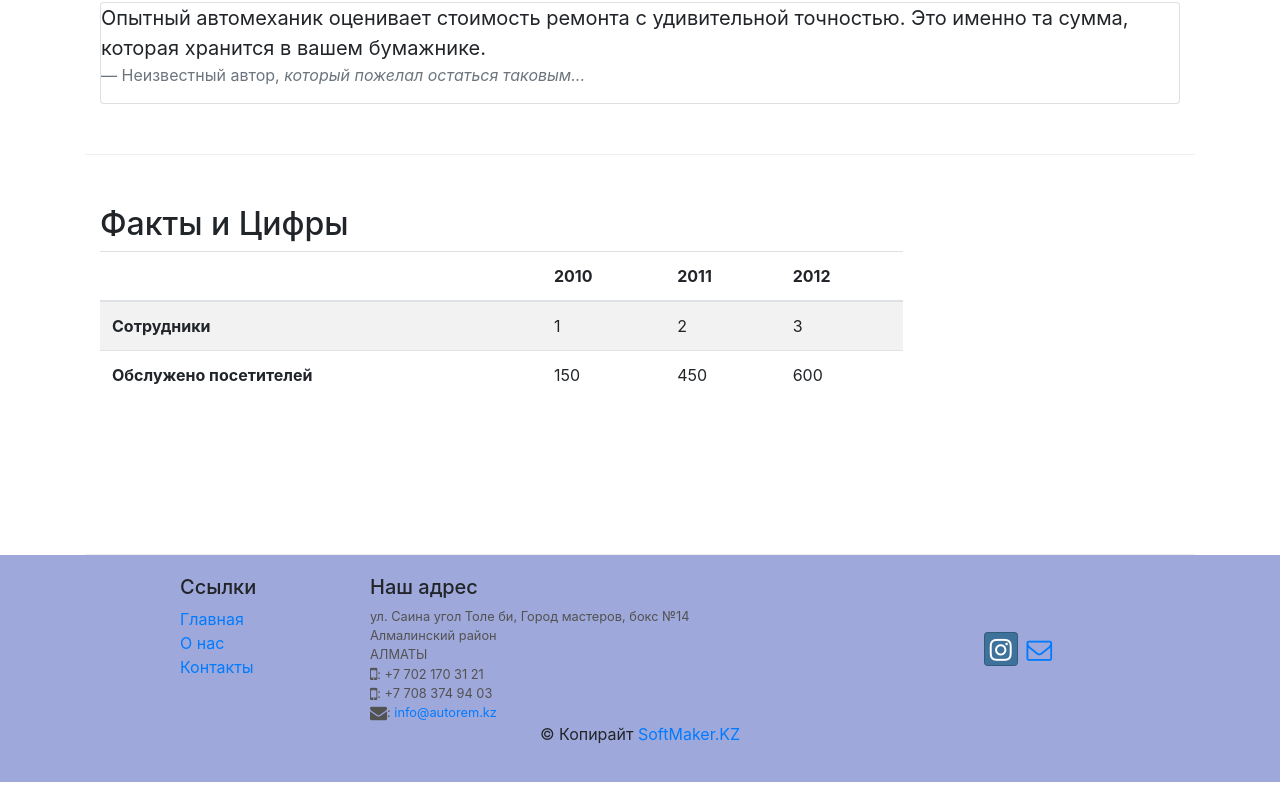
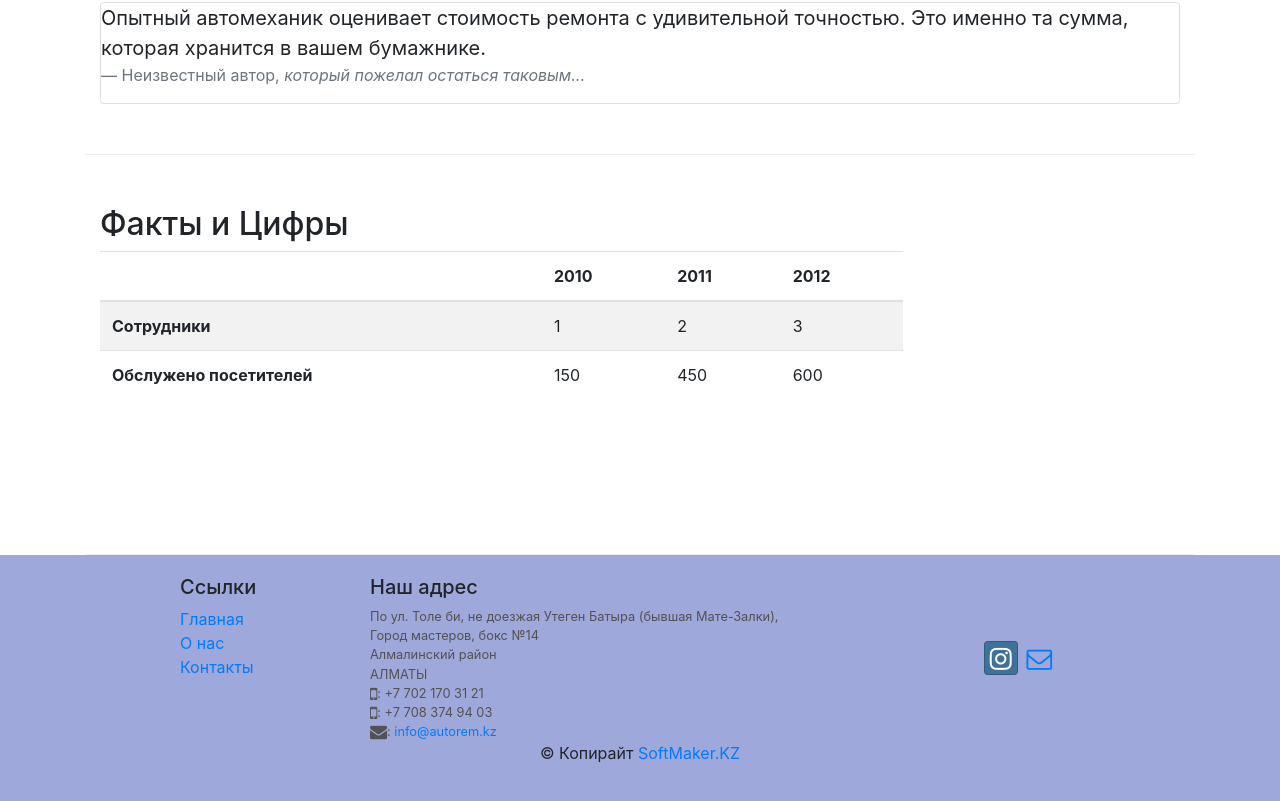
Before and after one commit to so5tmaker/autorem.kz, a website: page aboutus.html in a window 1280 px wide. Shown: the part 855-1656 px from the top of the page. Drawn offline with nearby package versions, Linux system fonts and the light colour scheme.

Commit message:
Some changes in the address of the aboutus.html

```diff
--- a/aboutus.html
+++ b/aboutus.html
@@ -182,7 +182,7 @@
                 <div class="col-6 col-sm-5">
                     <h5>Наш адрес</h5>
                     <address>
-                        ул. Саина угол Толе би, Город мастеров, бокс №14
+                        По ул. Толе би, не доезжая Утеген Батыра (бывшая Мате-Залки), Город мастеров, бокс №14
                         <br> Алмалинский район
                         <br> АЛМАТЫ
                         <br>
```
